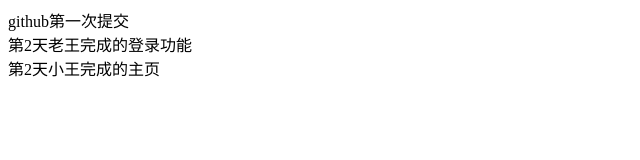
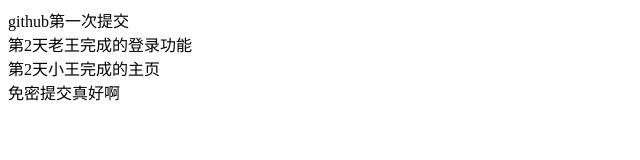
Before and after one commit to Gongzhuoyao/myFirst, a plain HTML site: page index.html in a window 1280 px wide. Shown: the whole page, without its empty margins (0-640 px from the left). Drawn offline with Linux system fonts and the light colour scheme.

Commit message:
免密提交

```diff
--- a/index.html
+++ b/index.html
@@ -13,6 +13,8 @@
 
   <div>第2天小王完成的主页</div>
 
+  <div>免密提交真好啊</div>
+
 
 </body>
 </html>
```
